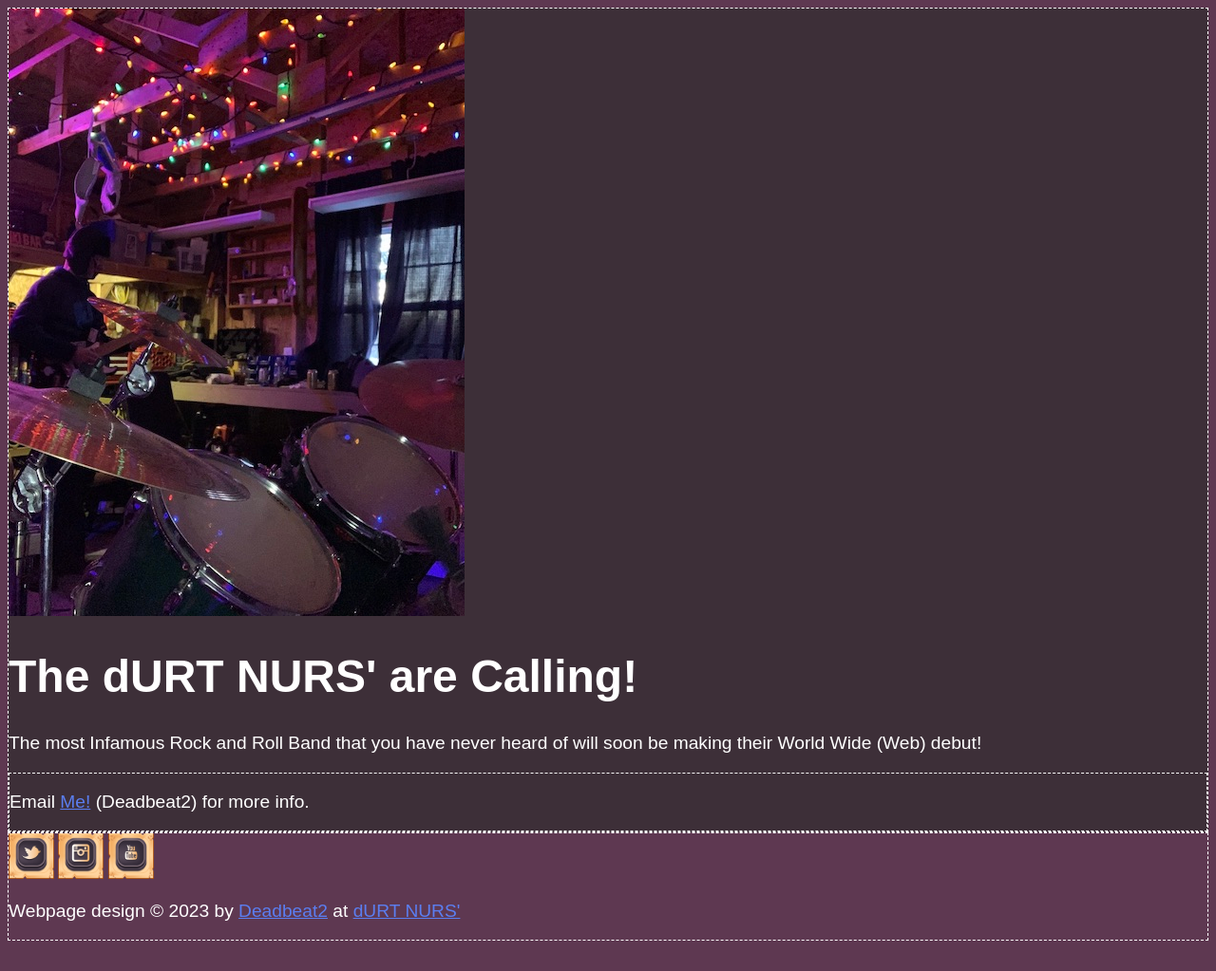
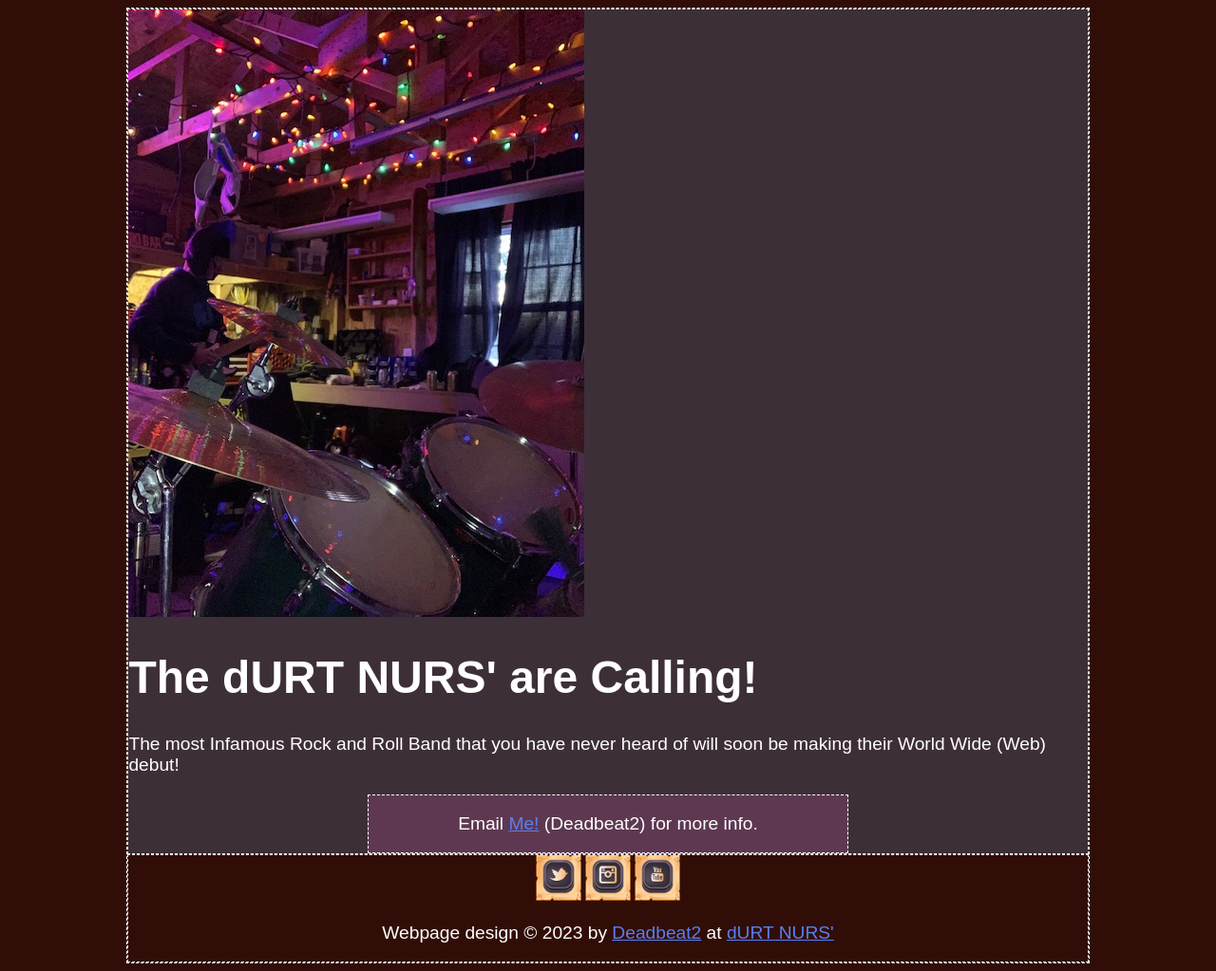
Before and after one commit to CuWilliams/CuWilliams.github.io, a plain HTML site: page index.html in a window 1280 px wide. Shown: the whole page at 95% size. Before the commit the page ends 999 px from the top, so only its background shows below. Drawn offline with Linux system fonts and the light colour scheme.

Commit message:
Further Formatting CXhanges

```diff
--- a/index.html
+++ b/index.html
@@ -8,6 +8,7 @@
 </head>
 
 <body>
+	<div id="everything">
 	<div id="main">
 		<img src="images/IMG_0224.jpeg" width="480" height="640" alt="Shed Jam" />
 
@@ -28,6 +29,7 @@
 
 		<p>Webpage design &#169; 2023 by <a href="mailto:fury_crumb.0d@icloud.com">Deadbeat2</a> at <a href="durtnurs.com">dURT NURS'</a> </p>
 	</div>
+	</div>
 </body>
 
 </html>
--- a/style.css
+++ b/style.css
@@ -2,7 +2,7 @@
 
 body {
 	font-family: Arial, Helvetica, sans-serif;
-	background-color: #5E3851;
+	background-color: #300E07;
 	color: #ffffff;
 	}
 
@@ -23,9 +23,16 @@ div {
 	border-style: dashed;
 	border-color: white;
 	}
-#main{
-	background-color:#3D2F38;}
-#Contact{
-	background-color:#5E3851;}
-#Footer{
-	background-color:#300E07;}
+#main {
+	background-color:#3D2F38;
+	}
+#contact {
+	background-color:#5E3851;
+	width: 50%;
+	text-align: center;
+	margin: auto;}
+#footer {
+	text-align: center;}
+#everything {
+	width: 80%;
+	margin: auto;}
```
